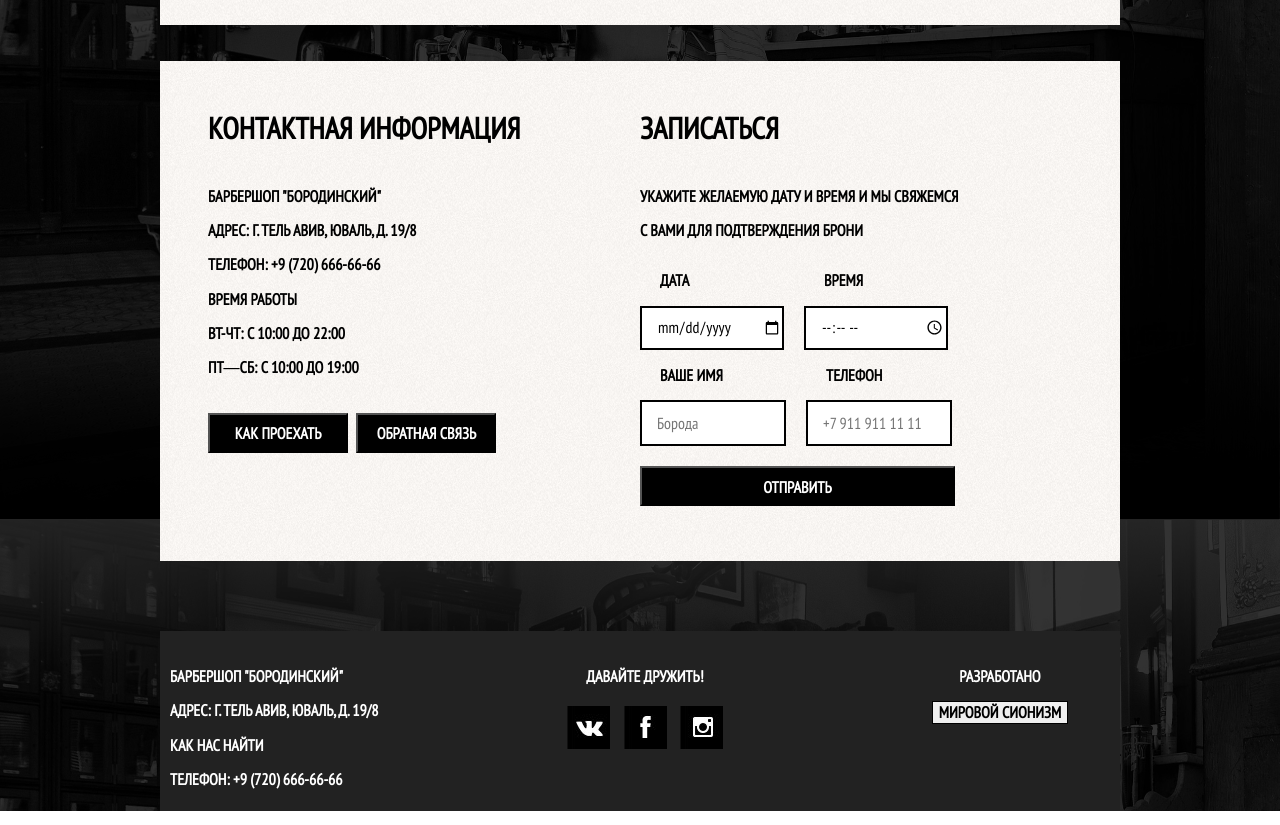
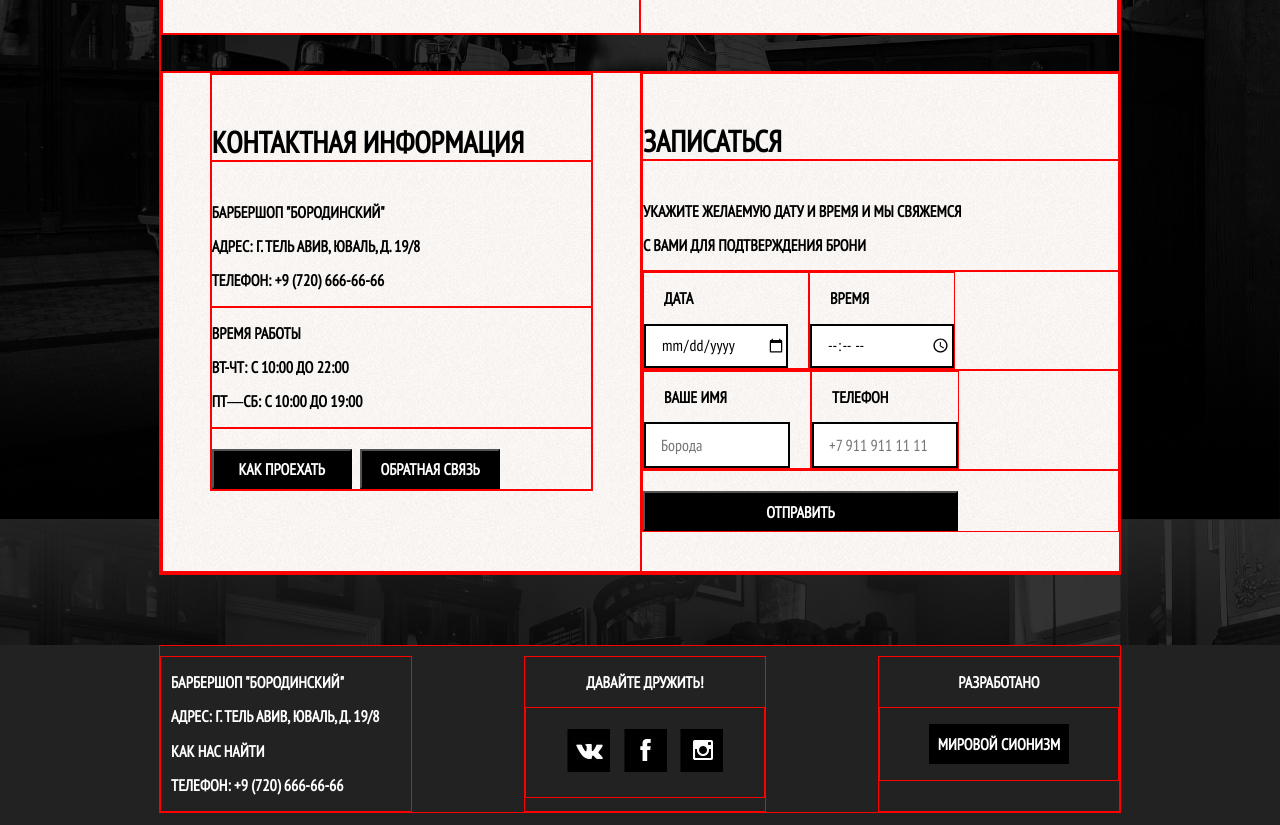
Before and after one commit to ShulmanK/09_10_2018_Barber, a plain HTML site: page index.html in a window 1280 px wide. Shown: the part 1080-1905 px from the top of the page. Drawn offline with Linux system fonts and the light colour scheme; files whose address does not match are found by name.

Commit message:
Fixed some bugs

```diff
--- a/index.html
+++ b/index.html
@@ -12,10 +12,6 @@
 </head>
 
 <body>
-
-    <!-- Comments -->
-    <div class="container">
-        <!-- There is header -->
         <header>
                 <div class="header">
                     <div class="nav">
@@ -29,17 +25,20 @@
                     </div>
                     <div class="login">
                         <ul class="nav_login">
-                        <li class="nav_login_item"><a href="#" class="menu_link"><img src="/images/login.png" alt="login_image"></a></li>
+                            <li class="nav_login_item"><a href="#" class="menu_link"><img src="images/login.png" alt="login_image"></a></li>
                             <li class="nav_login_item"><a href="#" class="menu_link">вход</a></li>
                         </ul>
                     </div>
                 </div>
             </header>
 
+    <!-- Comments -->
+    <div class="container">
+        <!-- There is header -->
         <main>
             <div class="main">
                 <div class="logo">
-                    <img src="/images/logo.png" alt="Borodinski_logo">
+                    <img src="images/logo.png" alt="Borodinski_logo">
 
                 </div>
 
@@ -85,7 +84,7 @@
                     </div>
                     <div class="gallery_block">
                         <div class="news_block_tittle"><span>фотогалерея</span></div>
-                        <div class="gallery_block_image"><img class="img_gallery" src="/images/gallery.png" alt="gallery"></div>
+                        <div class="gallery_block_image"><img class="img_gallery" src="images/gallery.png" alt="gallery"></div>
                         <div class="gallery_block_button">
                             <button class="gallery_button"><span class="button_tittle">назад</span></button>
                             <button class="gallery_button"><span class="button_tittle">вперед</span></button>
@@ -114,7 +113,7 @@
                         </div>
                     </div>
 
-                    <div class="contacts_block">
+                    <div class="order_block">
                             <div class="news_block_tittle"><span>записаться</span></div>
                             <div class="contacts_block_adress">
                                 <p>укажите желаемую дату и время и мы свяжемся</p>
@@ -153,6 +152,9 @@
             </div>
         </main>
 
+
+    </div>
+
     <footer>
             <div class="footer">
                 <div class="footer_address">
@@ -179,8 +181,6 @@
                 </div>
             </div>
         </footer>
-    </div>
-</div>
 
 </body>
 
--- a/style/style.css
+++ b/style/style.css
@@ -1,13 +1,18 @@
+div, ul, li  {
+    border: 1px solid red;
+}
 @font-face{
     font-family: 'PT Sans Narrow';
     src: url('/fonts/ptsansnarrow.woff');
     }
 body {
-    background: url(/images/background_image.png) fixed;
+    background: url(../images/background_image.png) fixed;
     -moz-background-size: 100%; /* Firefox 3.6+ */
     -webkit-background-size: 100%; /* Safari 3.1+ и Chrome 4.0+ */
     -o-background-size: 100%; /* Opera 9.6+ */
     background-size: 100%; /* Современные браузеры */
+    font-family: 'PT Sans Narrow';
+
 }
 
 
@@ -37,11 +42,20 @@ a {
 
 .header {
     display: flex;
-    background: black;
+    font-size: 30px;
+    font-weight: bold;
     color: white;
     height: 70px;
     font-size: 16px;
+    max-width: 960px;
+    min-width: 480px;
+    margin-right: auto;
+    margin-left: auto;
+    text-transform: uppercase;
 
+}
+header {
+    background: black;
 }
 
 .nav {
@@ -115,7 +129,7 @@ a {
 .news_gallery {
     height: 450px;
     display: flex;
-    background: url(/images/news_gallery_texture.png);
+    background: url(../images/news_gallery_texture.png);
     color: black;
     margin-top: 85px;
 
@@ -176,20 +190,21 @@ a {
 .contacts_order {
     height: 500px;
     display: flex;
-    background: url(/images/news_gallery_texture.png);
+    background: url(../images/news_gallery_texture.png);
     color: black;
     margin-top: 36px;
+    width: 100%;
 }
 .contacts_block {
     width: 50%;
 }
 
+.order_block {
+    width: 50%;
+}
 .contacts_block_items {
     width: 80%;
     margin: auto;
-}
-.order_block {
-    width: 50%;
 }
 
 .contacts_block_adress {
@@ -229,13 +244,25 @@ a {
     font-weight: bold;
 }
 .footer {
-    margin-top: 70px;
+
+    padding: 0px;
     display: flex;
-    height: 180px;
     background: #222222;
     justify-content: space-between;
-
-
+    max-width: 960px;
+    min-width: 480px;
+    margin-right: auto;
+    margin-left: auto;
+}
+footer {
+    margin-top: 70px;
+    width: 100%;
+    background: #222222;
+    text-transform: uppercase;
+    color: white;
+    font-weight: bold;
+    padding-top: 0px;
+    height: 180px;
 }
 
 .img_gallery {
@@ -245,21 +272,29 @@ a {
 
 .footer_address, .footer_subscibes, .footer_dev {
     width: 25%;
-    margin-top: 20px;
+    margin-top: 10px;
 
 }
 .footer_address{
     padding-left: 10px;
 
+
 }
 .footer_subscibes, .footer_dev {
     text-align: center;
+
 }
 .social_media_logo {
     padding: 5px;
 }
 .gallery_button_footer {
     border: 1px solid black;
+    width: 140px;
+    height: 40px;
+    background: black;
+    color: white;
+    font-weight: bold;
+
 }
 
 
```
Also changed, not shown: 2 other files. Lines whose indentation alone changed are shown as unchanged.
